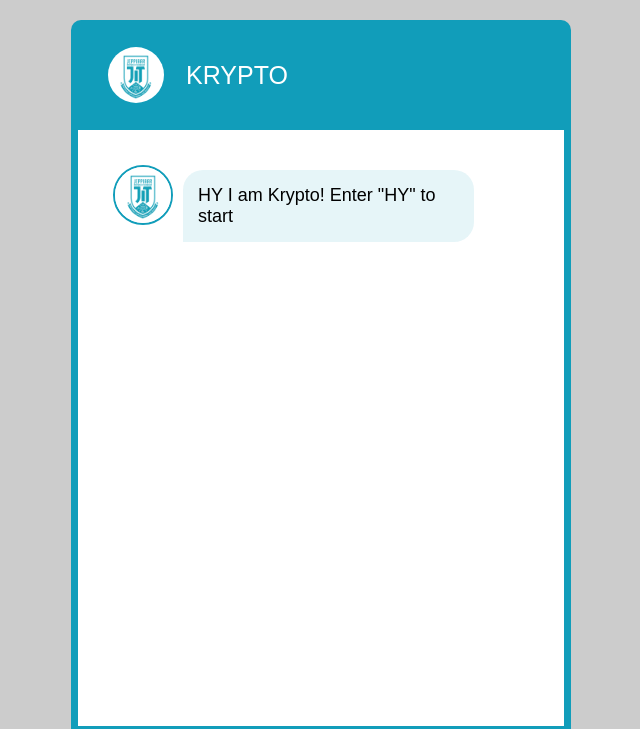
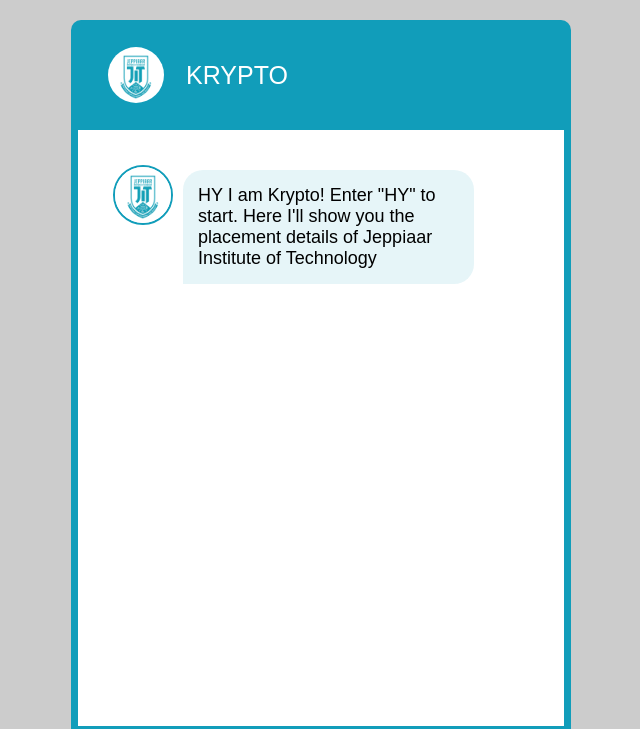
Before and after one commit to zolomohan/dialogflow-chatbot-ui, a PHP site: page / in a window 1280 px wide. Shown: the top 729 px of the page, without its empty margins (319-959 px from the left). Run offline with PHP 8.4, Linux system fonts and the light colour scheme; some libraries are stand-ins or nearby versions.

Commit message:
changed info

```diff
--- a/index.html
+++ b/index.html
@@ -24,7 +24,7 @@
 
                 <div class="chat friend">
                     <div class="user-photo"><img src="Images/jit.png"></div>
-                    <p class="chat-message">HY I am Krypto! Enter "HY" to start</p>
+                    <p class="chat-message">HY I am Krypto! Enter "HY" to start. Here I'll show you the placement details of Jeppiaar Institute of Technology </p>
                 </div>
 
                 <div class="chat friend" id="loadingGif" style="display: none;">
--- a/style.css
+++ b/style.css
@@ -207,6 +207,7 @@
     padding: 10px;
     margin: 20px 5px;
     float: left;
+    cursor: pointer;
 }
 
 .buttonResponse:hover{
```
